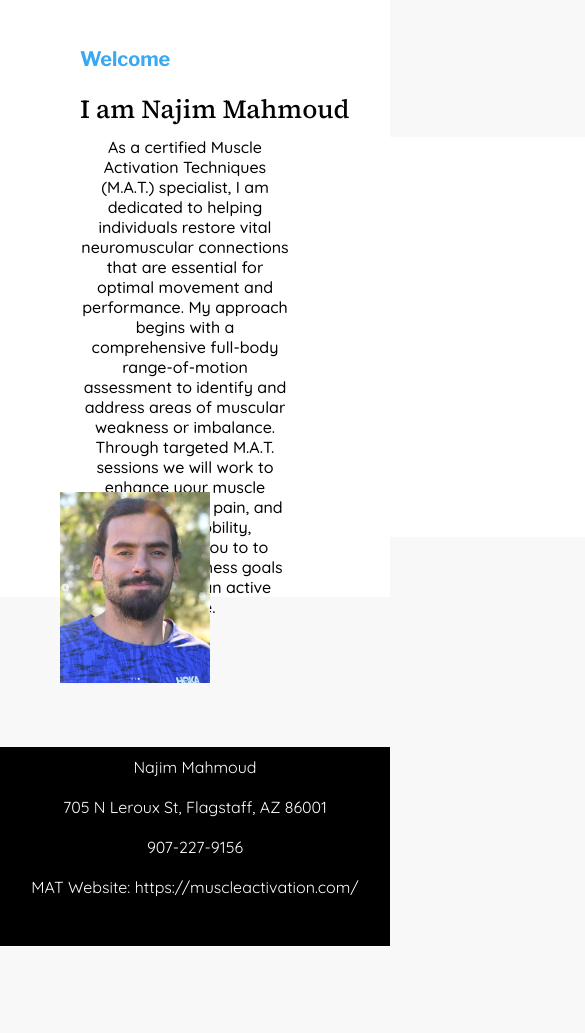
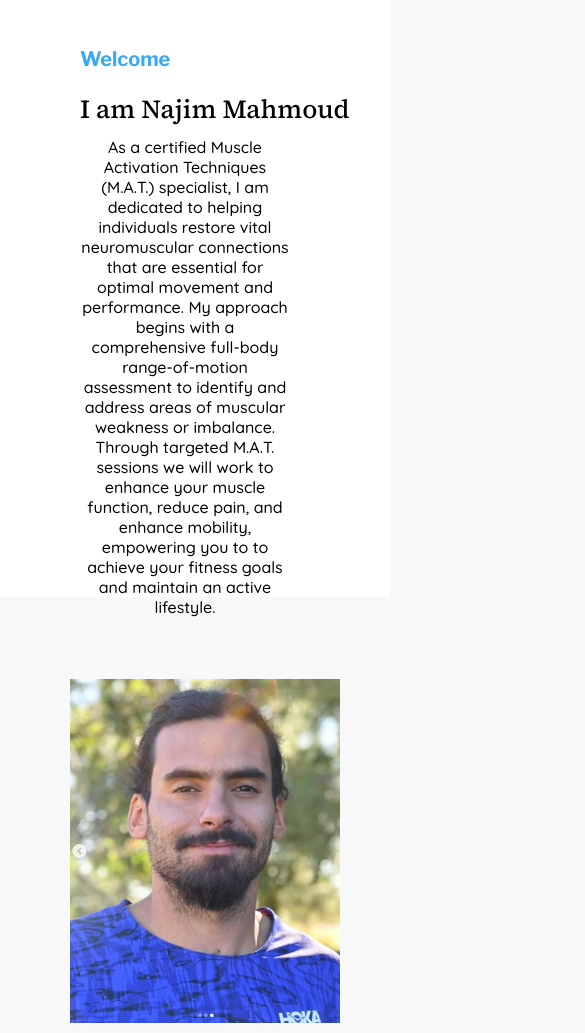
Before and after one commit to RichardHorvatich/MATSpecialist, a plain HTML site: page index.html in a window 390 px wide. Shown: the part 67-1100 px from the top of the page, 585 px wide, since content can reach past the window. Before the commit the page ends 1014 px from the top, so only its background shows below. Drawn offline with nearby package versions, Linux system fonts and the light colour scheme.

Commit message:
Add files via upload

```diff
--- a/index.html
+++ b/index.html
@@ -23,7 +23,7 @@
         <nav>
             <div class="openMenu"><i class="fa-solid fa-bars"></i></div>
             <ul class="mainMenu">
-              <li><a href="#">Home</a></li>
+              <li><a href="index.html">Home</a></li>
               <li><a href="About.html">About</a></li>
               <li><a href="schedule.html">Schedule</a></li>
               <li><a href="testimonials.html">Testimonials</a></li>
--- a/style.css
+++ b/style.css
@@ -8,14 +8,17 @@
     box-sizing: border-box;
 }
 
+
+
 .header{
     background-color: #000000;
     border-bottom: 1px solid rgb(122, 122, 122);
     display: flex;
+
 }
 
 .logo-container{
-    padding: 20px 25px;
+    padding: 1.25rem 1.563rem;
     color:#39a9f3;
     font-weight: bold;
     text-align: center;
@@ -137,18 +140,21 @@ nav .openMenu{
 .statement-container {
     background-color: white;
     height: 200px;
-    width: 700px;
+
     height: 400px;
     display: flex;
+    width: 100%;
 
 
 }
 
 .photo-container {
-   flex: 1;
-   position: absolute;
-   right: 180px;
+
+   position: relative;
+   right: 3.75rem;
+
    }
+
 
 .card-container {
     background: linear-gradient(rgb(239, 239, 255), rgb(177, 224, 240)) ;
@@ -270,6 +276,10 @@ textarea {
 
 
 @media(max-width: 800px){
+
+    nav {
+        width:max-content;
+    }
     nav .mainMenu{
         height: 100vh;
         position: fixed;
@@ -283,6 +293,7 @@ textarea {
         background: rgb(0, 0, 0);
         transition: top 1s ease;
         display: none;
+
     }
 
     nav .mainMenu .closeMenu{
@@ -309,11 +320,13 @@ textarea {
 
     }
 
-    .photo-container img{
+    .hero img{
         position: relative;
-        width: 150px;
-        top: 335px;
-        margin-top: 20px;
+        top: 195px;
+        margin-top: 190px;
+        justify-content: center;
+        margin-left: 50px;
+
     }
 
     .hero .p1 {
@@ -369,6 +382,26 @@ textarea {
 
 
     .footer {
-        margin-top: 150px;
+        margin-top: 18.75rem;
+        width: 100%;
     }
 }
+
+@media(max-width: 430px){
+
+    .hero img{
+        position: relative;
+
+        top: 22rem;
+
+    }
+
+
+
+    .footer {
+        margin-top: 30rem;
+        width: 100%;
+    }
+
+
+}
```
